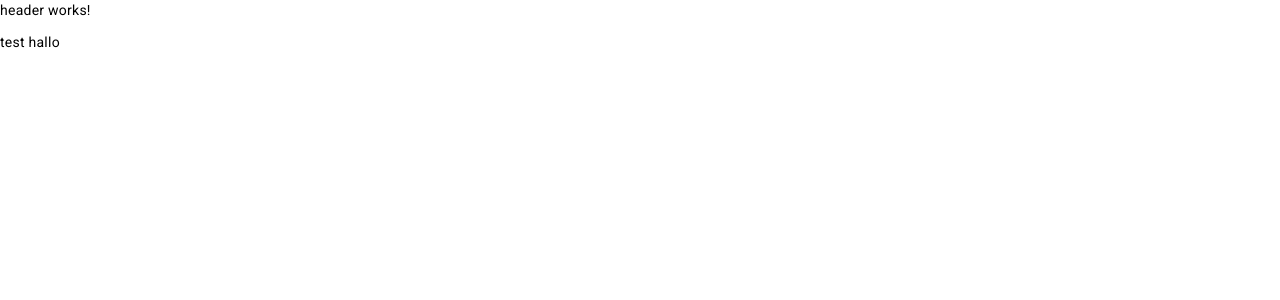
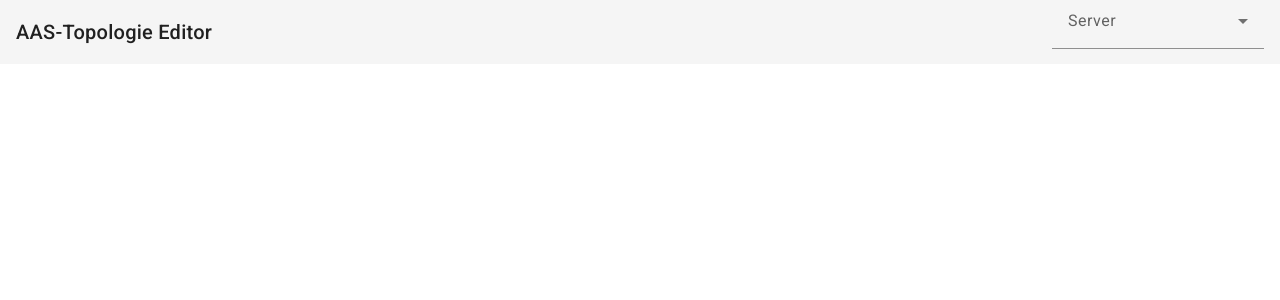
Before and after one commit to NikomitK/TINF22F_Team3_ECAD_Topology_Editor, an Angular app in the folder SOURCE/ecad-topologie-editor/: page / in a window 1280 px wide. Shown: the top 300 px of the page. Built offline with nearby package versions, Linux system fonts and the light colour scheme.

Commit message:
feat: added header html / ts

```diff
--- a/SOURCE/ecad-topologie-editor/src/app/header/header.component.html
+++ b/SOURCE/ecad-topologie-editor/src/app/header/header.component.html
@@ -1,2 +1,17 @@
-<p>header works!</p>
-{{test}}
+<mat-toolbar>
+    <span>AAS-Topologie Editor</span>
+
+    <span class="example-fill-remaining-space"></span>
+
+    <span>
+        <mat-form-field>
+            <mat-select placeholder="Server">
+            @for (server of servers; track $index) {
+                <mat-option [value]="server.value">
+                    {{server.viewValue}}
+                    </mat-option>
+            }
+            </mat-select>
+        </mat-form-field>
+    </span>
+</mat-toolbar>
--- a/SOURCE/ecad-topologie-editor/src/app/header/header.component.scss
+++ b/SOURCE/ecad-topologie-editor/src/app/header/header.component.scss
@@ -0,0 +1,5 @@
+.example-fill-remaining-space {
+    /* This fills the remaining space, by using flexbox.
+       Every toolbar row uses a flexbox row layout. */
+    flex: 1 1 auto;
+  }
--- a/SOURCE/ecad-topologie-editor/src/app/header/header.component.ts
+++ b/SOURCE/ecad-topologie-editor/src/app/header/header.component.ts
@@ -1,12 +1,24 @@
-import { Component } from '@angular/core';
+import { Component, NgModule  } from '@angular/core';
+import { MatToolbarModule } from '@angular/material/toolbar';
+import { MatFormFieldModule } from '@angular/material/form-field';
+import { MatSelectModule } from '@angular/material/select';
 
+interface server{
+  value : string;
+  viewValue : string;
+}
 @Component({
   selector: 'ete-header',
   standalone: true,
-  imports: [],
+  imports: [MatToolbarModule, MatFormFieldModule, MatSelectModule],
   templateUrl: './header.component.html',
   styleUrl: './header.component.scss'
 })
 export class HeaderComponent {
-  test = "test hallo"
+  servers: server[] = [
+    {
+      value: '',
+      viewValue: 'test',
+    }
+  ];
 }
```
